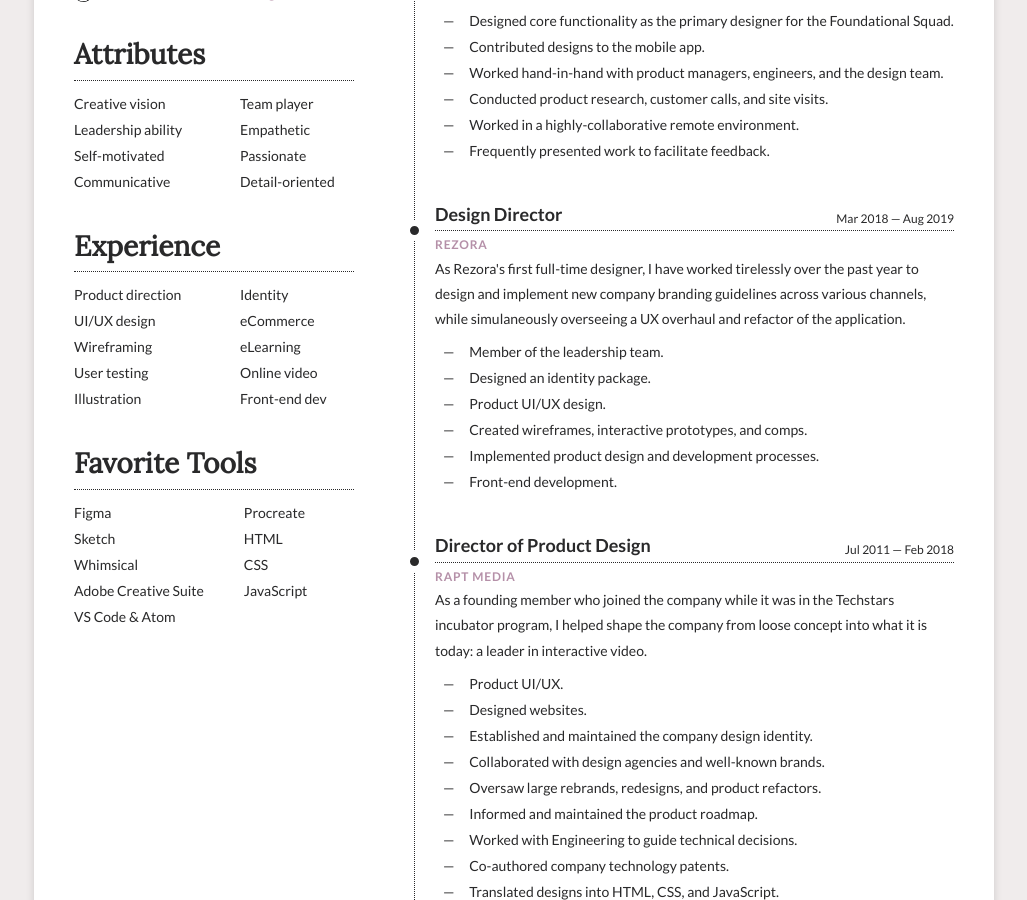
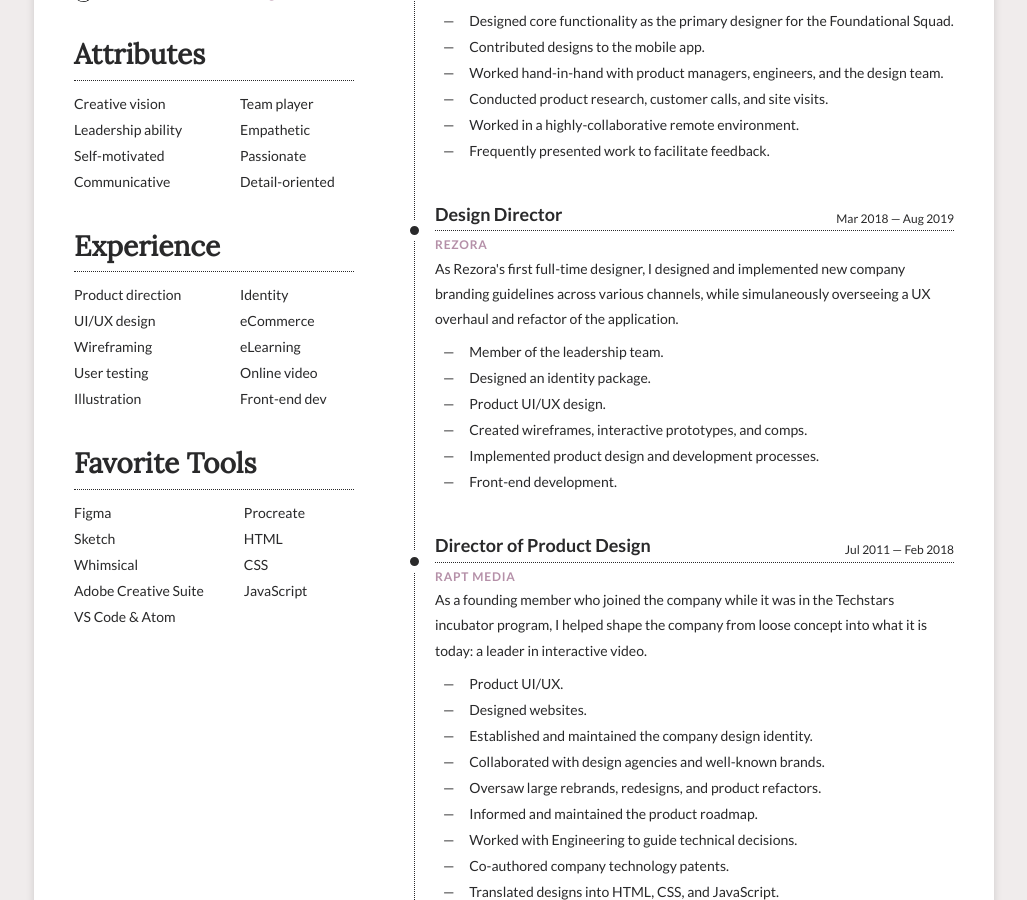
Before and after one commit to dontwakebrannan/protistdesign, a Jekyll site: the page built from brannan-mcgill/index.html, in a window 1280 px wide and 900 px high, scrolled down 568 px. Shown: the whole window, without its empty margins (126-1153 px from the left). Built offline with Jekyll 4.4.1, drawn with Linux system fonts in a browser that asks for light colours; some web fonts are replaced.

Commit message:
update resume

```diff
--- a/brannan-mcgill/index.html
+++ b/brannan-mcgill/index.html
@@ -150,7 +150,7 @@ title: Brannan McGill
           <div class="job">
             <h4>Design Director <span class="date">Mar 2018 &mdash; Aug 2019</span></h4>
             <h5><a target="_blank" href="http://www.rezora.com/how-it-works">Rezora</a></h5>
-            <p>As Rezora's first full-time designer, I have worked tirelessly over the past year to design and implement new company branding guidelines across various channels, while simulaneously overseeing a UX overhaul and refactor of the application.</p>
+            <p>As Rezora's first full-time designer, I designed and implemented new company branding guidelines across various channels, while simulaneously overseeing a UX overhaul and refactor of the application.</p>
             <ul class="bulleted">
               <li>Member of the leadership team.</li>
               <li>Designed an identity package.</li>
```
